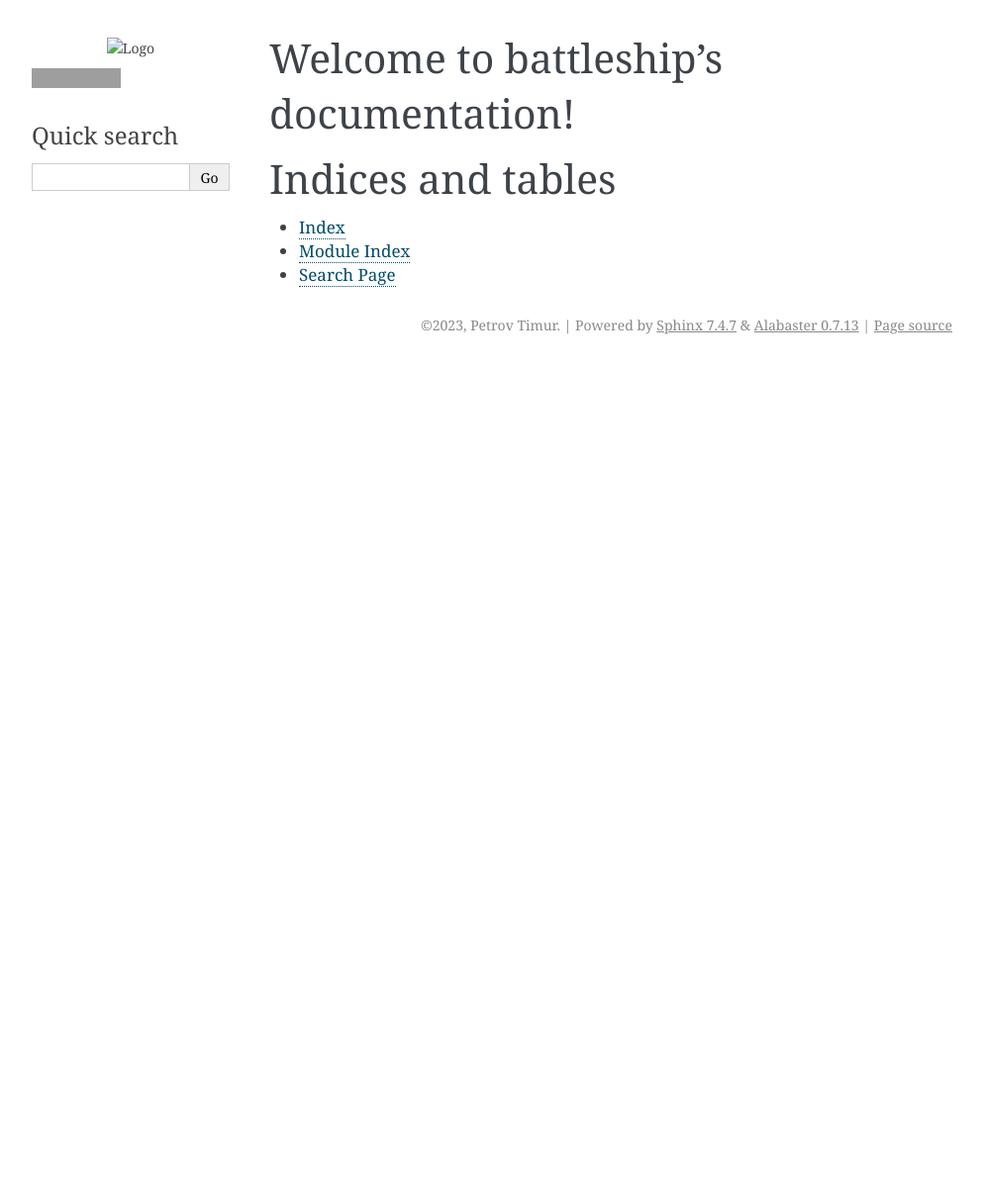
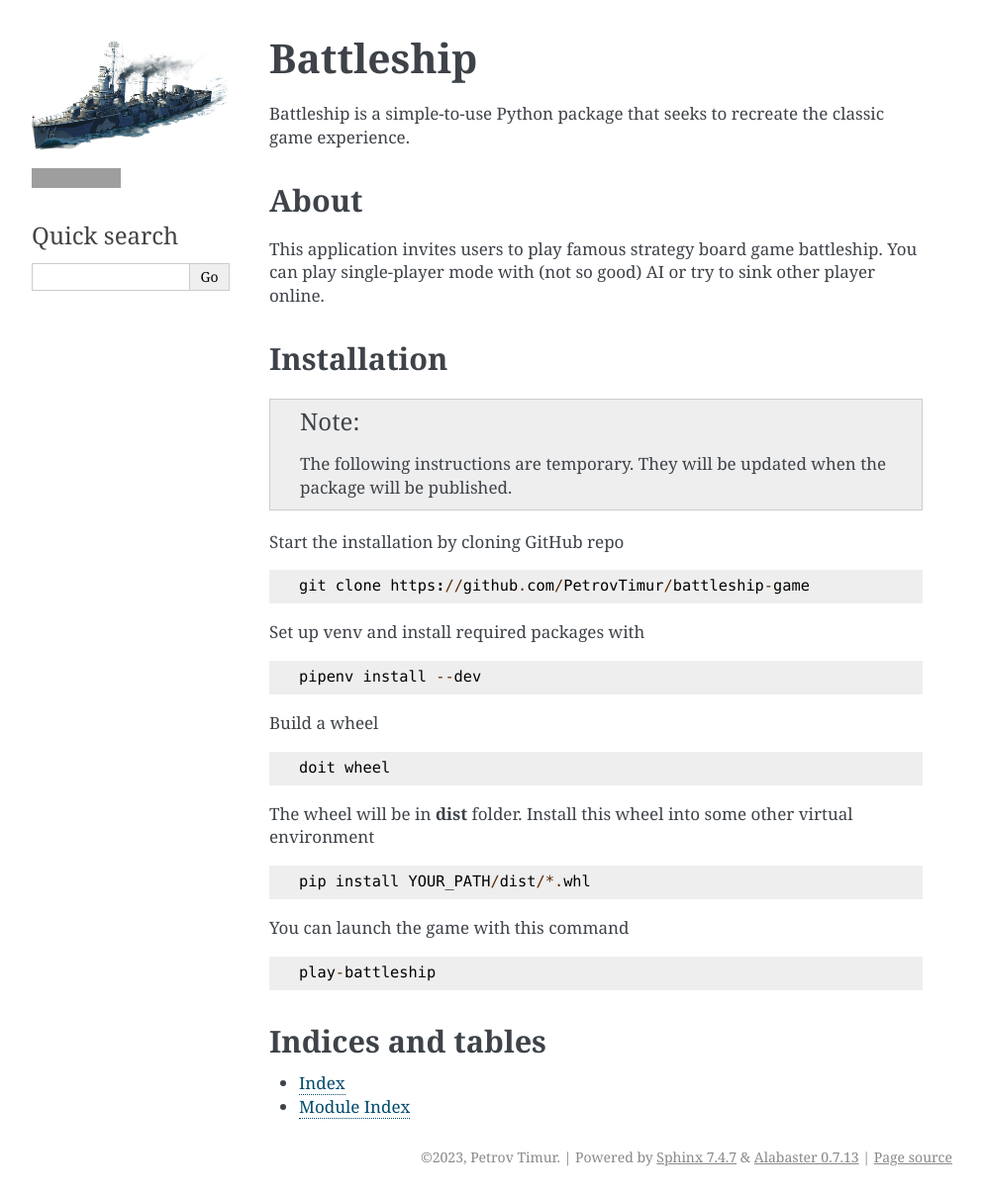
Before and after one commit to PetrovTimur/battleship-game, a Sphinx documentation site: the page built from docs/index.rst, in a window 1280 px wide. Shown: the whole page at 99% size, without its empty margins (148-1141 px from the left). Built offline with Sphinx 7.4.7, drawn with Linux system fonts in a browser that asks for light colours; before the commit the page ends 900 px from its top, so only the background shows below that; grey boxes are pictures that could not be loaded.

Commit message:
Improve documentation

```diff
--- a/docs/index.rst
+++ b/docs/index.rst
@@ -3,17 +3,48 @@
    You can adapt this file completely to your liking, but it should at least
    contain the root `toctree` directive.
 
-Welcome to battleship's documentation!
+**Battleship**
 ======================================
 
-.. toctree::
-   :maxdepth: 2
-   :caption: Contents:
+Battleship is a simple-to-use Python package that seeks to recreate the classic game experience.
 
+**About**
+---------------
 
-Indices and tables
-==================
+This application invites users to play famous strategy board game battleship.
+You can play single-player mode with (not so good) AI or try to sink other player online.
+
+**Installation**
+-----------------
+
+.. note::
+
+    The following instructions are temporary. They will be updated
+    when the package will be published.
+
+Start the installation by cloning GitHub repo ::
+
+    git clone https://github.com/PetrovTimur/battleship-game
+
+Set up venv and install required packages with ::
+
+   pipenv install --dev
+
+Build a wheel ::
+
+   doit wheel
+
+The wheel will be in **dist** folder.
+Install this wheel into some other virtual environment ::
+
+   pip install YOUR_PATH/dist/*.whl
+
+You can launch the game with this command ::
+
+   play-battleship
+
+**Indices and tables**
+-------------------------
 
 * :ref:`genindex`
 * :ref:`modindex`
-* :ref:`search`
```
Also changed, not shown: docs/_static/icon.png (added).
